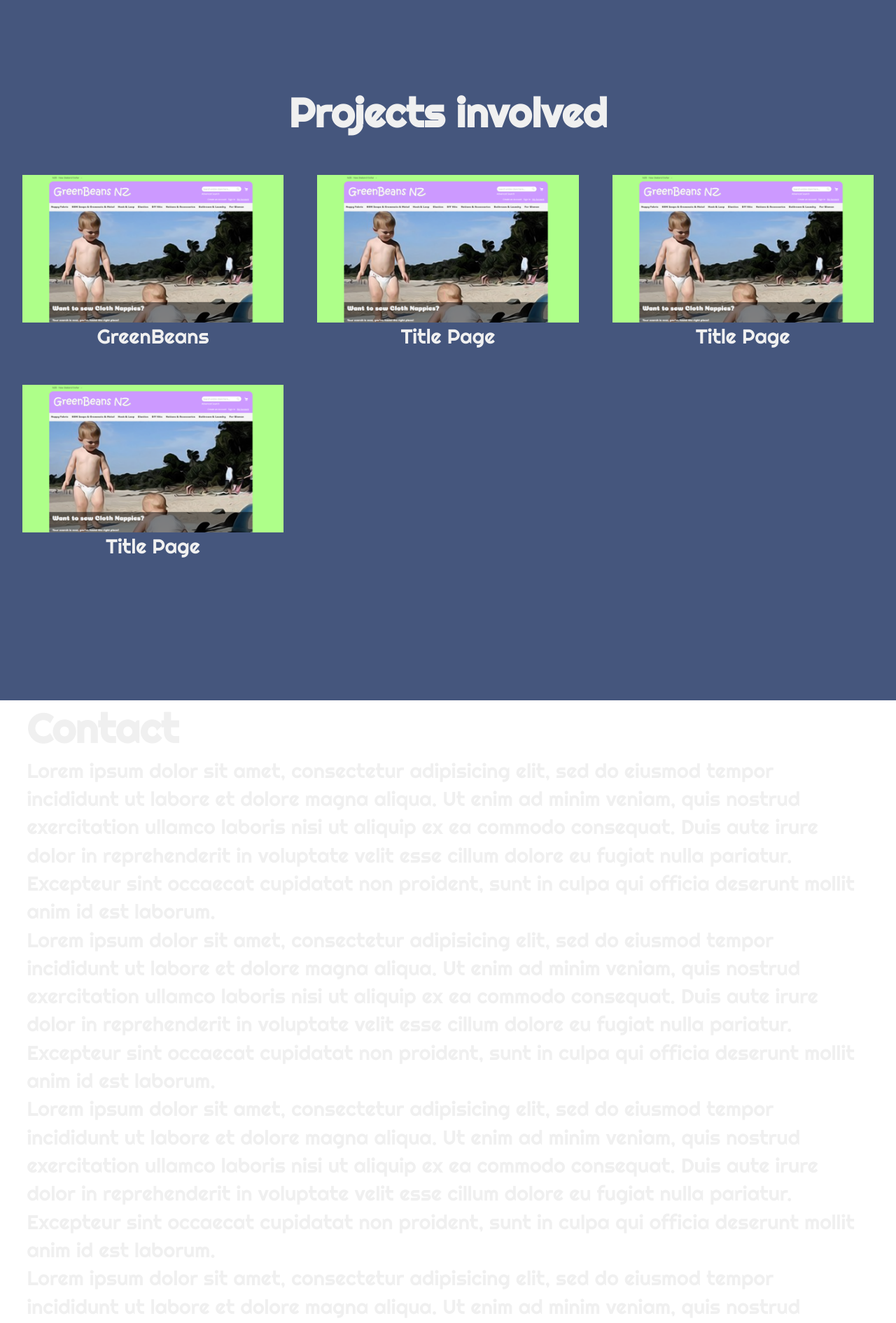
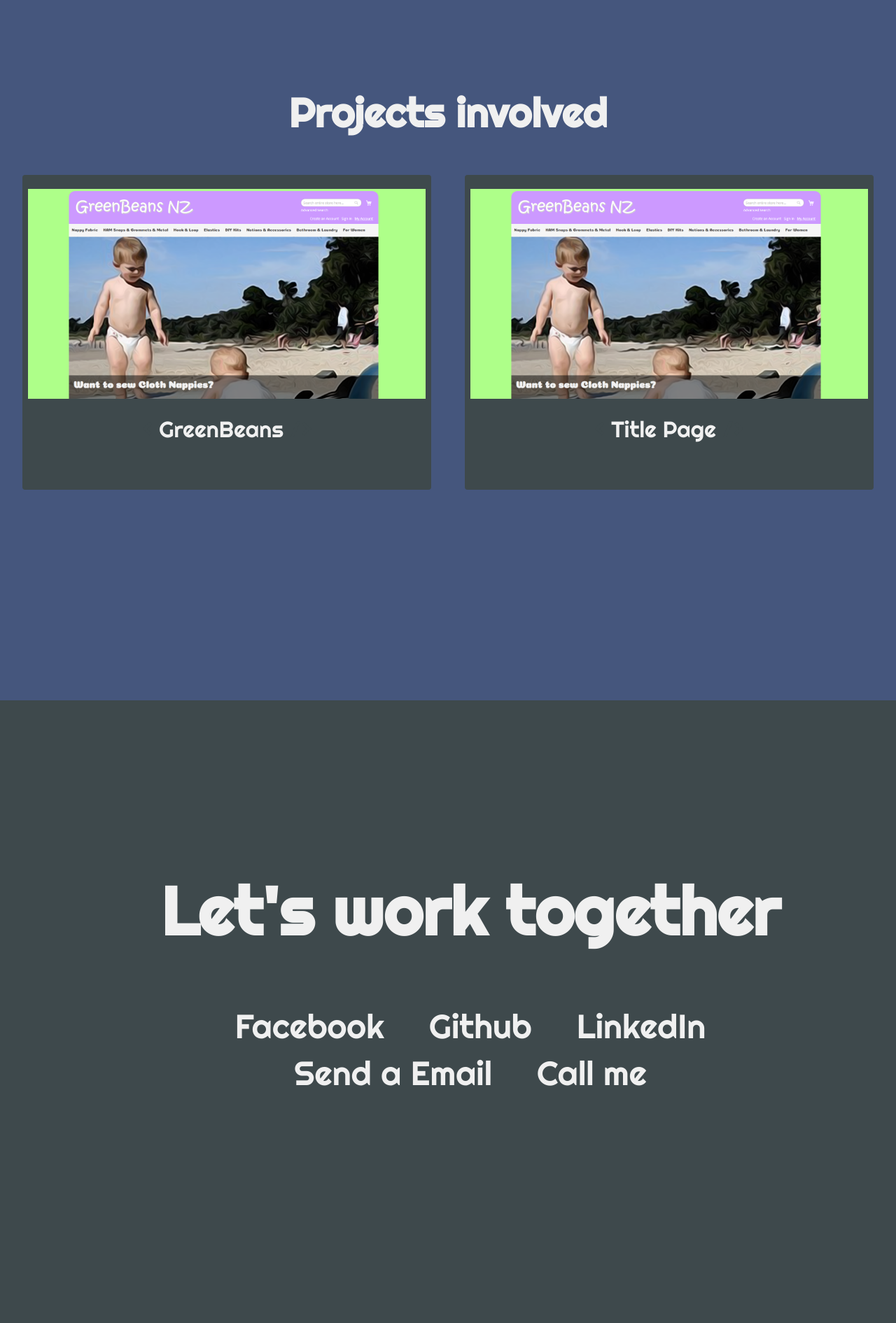
Before and after one commit to JeanPark-Dev/Jean, a PHP site: page / in a window 1280 px wide; the page is wider, and only the part inside the window is pictured. Shown: the part 1623-3514 px from the top of that part at 70% size. After the commit the page ends 3175 px from the top of that part, so only its background shows below. Run offline with PHP 8.4, Linux system fonts and the light colour scheme.

Commit message:
Contact page

```diff
--- a/index.html
+++ b/index.html
@@ -75,7 +75,9 @@
                             alt="project"
                         />
                         <p class="project-title">
+                            <span class="code">&lt;</span>
                             GreenBeans
+                            <span class="code">&#47;&gt;</span>
                         </p>
 
 
@@ -92,88 +94,64 @@
                             alt="project"
                         />
                         <p class="project-title">
+                            <span class="code">&lt;</span>
                             Title Page
+                            <span class="code">&#47;&gt;</span>
                         </p>
                     </a>
 
-                    <a
-                            href="#"
-                            target="_blank"
-                            class="project project-title"
-                    >
-                        <img
-                                class="project-image"
-                                src="img/Greenbeans.PNG"
-                                alt="project"
-                        />
-                        <p class="project-title">
-                            Title Page
-                        </p>
-                    </a>
 
-                    <a
-                            href="#"
-                            target="_blank"
-                            class="project project-title"
-                    >
-                        <img
-                                class="project-image"
-                                src="img/Greenbeans.PNG"
-                                alt="project"
-                        />
-                        <p class="project-title">
-                            Title Page
-                        </p>
-                    </a>
+
+
                 </div>
             </div>
 
             <div id="contact-section" class="main-section">
-                <h1>Contact</h1>
-                 <p>
-                Lorem ipsum dolor sit amet, consectetur adipisicing elit, sed do eiusmod
-                tempor incididunt ut labore et dolore magna aliqua. Ut enim ad minim veniam,
-                quis nostrud exercitation ullamco laboris nisi ut aliquip ex ea commodo
-                consequat. Duis aute irure dolor in reprehenderit in voluptate velit esse
-                cillum dolore eu fugiat nulla pariatur. Excepteur sint occaecat cupidatat non
-                proident, sunt in culpa qui officia deserunt mollit anim id est laborum.
-                </p>
-                <p>
-                    Lorem ipsum dolor sit amet, consectetur adipisicing elit, sed do eiusmod
-                tempor incididunt ut labore et dolore magna aliqua. Ut enim ad minim veniam,
-                quis nostrud exercitation ullamco laboris nisi ut aliquip ex ea commodo
-                consequat. Duis aute irure dolor in reprehenderit in voluptate velit esse
-                cillum dolore eu fugiat nulla pariatur. Excepteur sint occaecat cupidatat non
-                proident, sunt in culpa qui officia deserunt mollit anim id est laborum.
-                </p>
-                <p>
-                    Lorem ipsum dolor sit amet, consectetur adipisicing elit, sed do eiusmod
-                tempor incididunt ut labore et dolore magna aliqua. Ut enim ad minim veniam,
-                quis nostrud exercitation ullamco laboris nisi ut aliquip ex ea commodo
-                consequat. Duis aute irure dolor in reprehenderit in voluptate velit esse
-                cillum dolore eu fugiat nulla pariatur. Excepteur sint occaecat cupidatat non
-                proident, sunt in culpa qui officia deserunt mollit anim id est laborum.
-                </p>
-                <p>
-                    Lorem ipsum dolor sit amet, consectetur adipisicing elit, sed do eiusmod
-                tempor incididunt ut labore et dolore magna aliqua. Ut enim ad minim veniam,
-                quis nostrud exercitation ullamco laboris nisi ut aliquip ex ea commodo
-                consequat. Duis aute irure dolor in reprehenderit in voluptate velit esse
-                cillum dolore eu fugiat nulla pariatur. Excepteur sint occaecat cupidatat non
-                proident, sunt in culpa qui officia deserunt mollit anim id est laborum.
-                </p>
-                <p>
-                    Lorem ipsum dolor sit amet, consectetur adipisicing elit, sed do eiusmod
-                tempor incididunt ut labore et dolore magna aliqua. Ut enim ad minim veniam,
-                quis nostrud exercitation ullamco laboris nisi ut aliquip ex ea commodo
-                consequat. Duis aute irure dolor in reprehenderit in voluptate velit esse
-                cillum dolore eu fugiat nulla pariatur. Excepteur sint occaecat cupidatat non
-                proident, sunt in culpa qui officia deserunt mollit anim id est laborum.
-                </p>
+                <div class="contact-section-header">
+                    <h2>Let's work together</h2>
+                </div>
+                <div class="contact-links">
+                    <!-- Facebook -->
+                    <a
+                        href="https://www.facebook.com/jinyoung.park.52056"
+                        target="_blank"
+                    >
+                        <i></i>Facebook
+                    </a>
+
+                    <!-- Github -->
+                    <a
+                        id="profile-link"
+                        href="https://github.com/qkrwls5998"
+                        target="_blank"
+                    >
+                        Github
+                    </a>
+
+                    <!--LinkedIn-->
+                    <a
+                        target="_blank"
+                        href="https://www.linkedin.com/in/jean-park-46a74494"
+                    >
+                        LinkedIn
+                    </a>
+
+                    <!-- Email -->
+                    <a
+                        href="mailto:uc.jinyoungpark@gmail.com"
+                    >
+                        Send a Email
+                    </a>
+
+                    <!-- Phone -->
+                    <a
+                        href="tel:+64221706073"
+                    >
+                        Call me
+                    </a>
+                </div>
+
             </div>
-
-
-
 
         </main>
 
--- a/style_test.css
+++ b/style_test.css
@@ -202,3 +202,77 @@ a {
     margin: 0 auto;
     margin-bottom: 6rem;
 }
+
+@media (max-width: 30.625em) {
+    #project-section {
+        padding: 6rem 1rem;
+    }
+
+    .project-grid {
+        grid-template-columns: 1fr;
+    }
+}
+
+.project {
+    background: var(--main-gray);
+    border-radius: 4px;
+}
+
+.code {
+    color: var(--main-gray);
+    transition: color 0.4s ease-out;
+}
+
+.project:hover .code{
+    color: darksalmon;
+}
+
+.project-title {
+    font-size: 2rem;
+    padding: 1.3rem 0.5rem;
+}
+
+.project-image {
+    height: calc(100% - 6.8rem);
+    width: 100%;
+    object-fit: cover;
+}
+
+
+/* Contact Section*/
+
+#contact-section {
+    display: flex;
+    flex-direction: column;
+    justify-content: center;
+    align-items: center;
+    /*text-align: center;*/
+    width: 100%;
+    height: 100vh;
+    padding: 0 2rem;
+    background: var(--main-gray);
+}
+
+.contact-section-header > h2{
+    font-size: 6rem;
+}
+
+@media (max-width: 28.75em){
+    .contact-section-header > h2 {
+        font-size: 4rem;
+    }
+}
+
+.contact-links {
+    display: flex;
+    justify-content: center;
+    width: 100%;
+    max-width: 980px;
+    margin-top: 4rem;
+    flex-wrap: wrap;
+    font-size: 3rem;
+}
+
+.contact-links > a {
+    margin: 0 2rem;
+}
```
